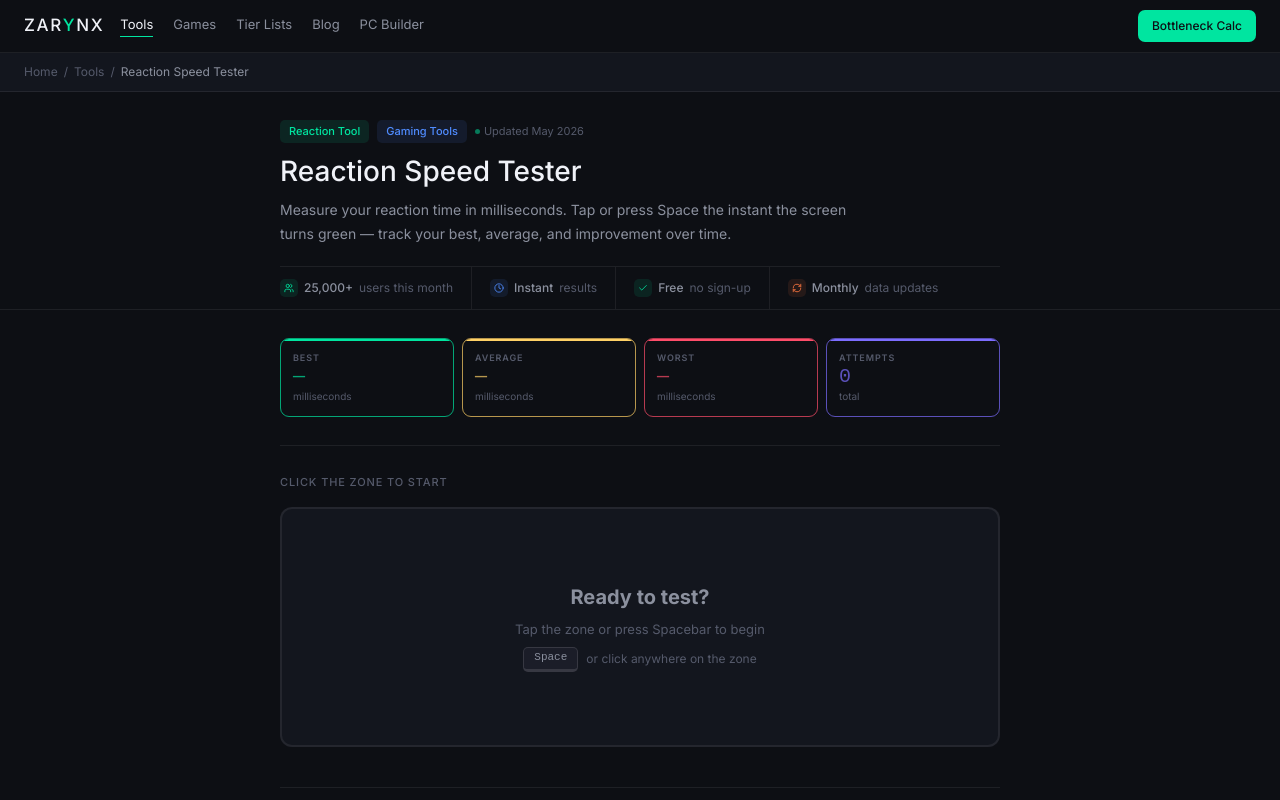
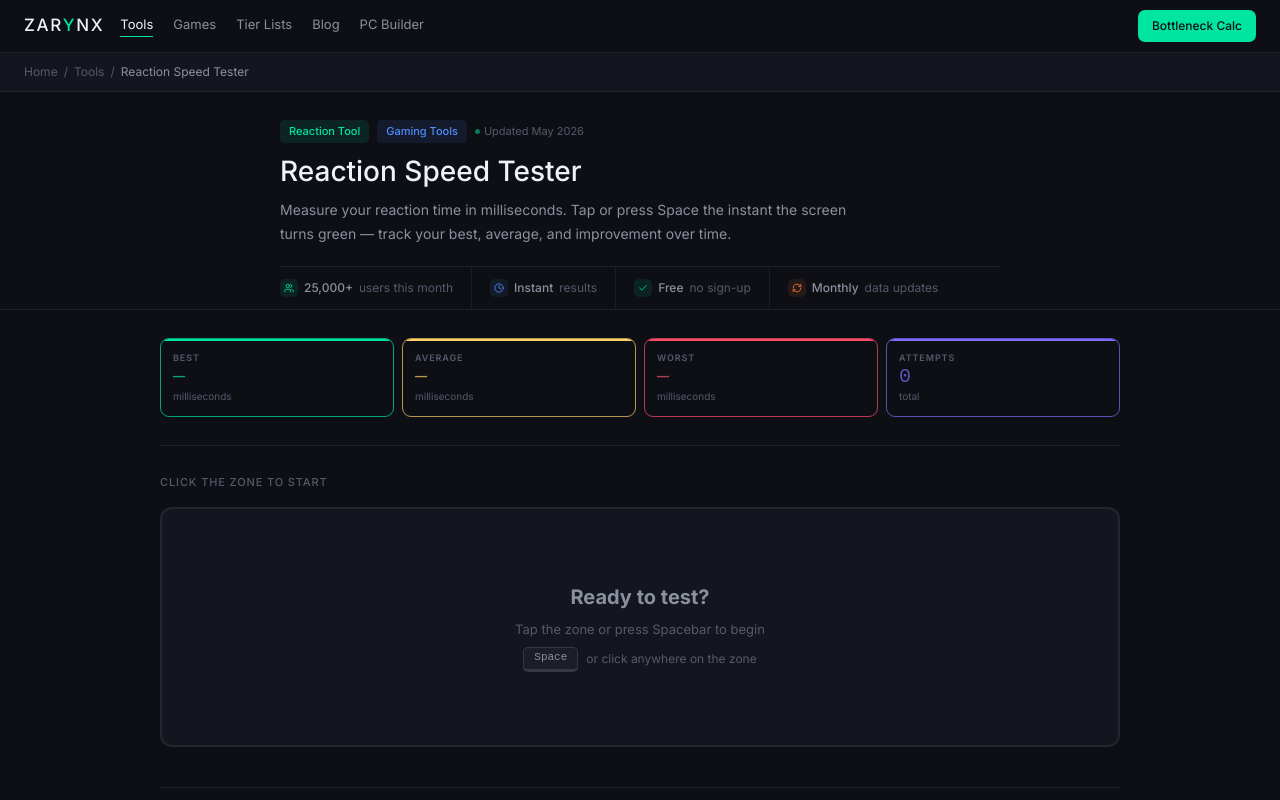
Before and after one commit to zarynx14-max/zarynx, a Next.js app: page /tools/reaction-speed-test in a window 1280 px wide. Shown: the top 800 px of the page. Built offline with nearby package versions, Linux system fonts and the light colour scheme.

Commit message:
Fix reaction tester charts display

```diff
--- a/src/app/tools/reaction-speed-test/page.tsx
+++ b/src/app/tools/reaction-speed-test/page.tsx
@@ -297,7 +297,7 @@ export default function ReactionTesterPage() {
         usersPerMonth="25,000+"
       />
 
-      <ToolLayout>
+      <ToolLayout wide>
 
         {/* ── STATS ROW ─────────────────────────────────────────────────── */}
         <ToolSection>
@@ -519,11 +519,7 @@ export default function ReactionTesterPage() {
                     <line
                       x1="90" y1="90" x2="90" y2="24"
                       stroke="#fff" strokeWidth="2.5" strokeLinecap="round"
-                      style={{
-                        transformOrigin: '90px 90px',
-                        transform: `rotate(${gaugeData.needleDeg}deg)`,
-                        transition: 'transform .6s cubic-bezier(.34,1.2,.64,1)',
-                      }}
+                      transform={`rotate(${gaugeData.needleDeg}, 90, 90)`}
                     />
                     <circle cx="90" cy="90" r="4.5" fill="#fff" opacity="0.9" />
                     <text x="13" y="106" fill="#5c6080" fontSize="9" fontFamily="DM Mono,monospace">150</text>
--- a/src/components/tool/ToolLayout.tsx
+++ b/src/components/tool/ToolLayout.tsx
@@ -1,12 +1,13 @@
 interface ToolLayoutProps {
   children: React.ReactNode
+  wide?: boolean
 }
 
 // Wraps the main content sections with max-width and spacing
-export function ToolLayout({ children }: ToolLayoutProps) {
+export function ToolLayout({ children, wide = false }: ToolLayoutProps) {
   return (
     <div className="px-4 sm:px-6">
-      <div className="mx-auto max-w-[720px]">
+      <div className={`mx-auto ${wide ? 'max-w-[960px]' : 'max-w-[720px]'}`}>
         {children}
       </div>
     </div>
@@ -17,12 +18,14 @@ export function ToolLayout({ children }: ToolLayoutProps) {
 export function ToolSection({
   children,
   last = false,
+  wide = false,
 }: {
   children: React.ReactNode
   last?: boolean
+  wide?: boolean
 }) {
   return (
-    <div className={`py-7 ${!last ? 'border-b border-[var(--border)]' : ''}`}>
+    <div className={`py-7 ${!last ? 'border-b border-[var(--border)]' : ''} ${wide ? 'max-w-none' : ''}`}>
       {children}
     </div>
   )
```
